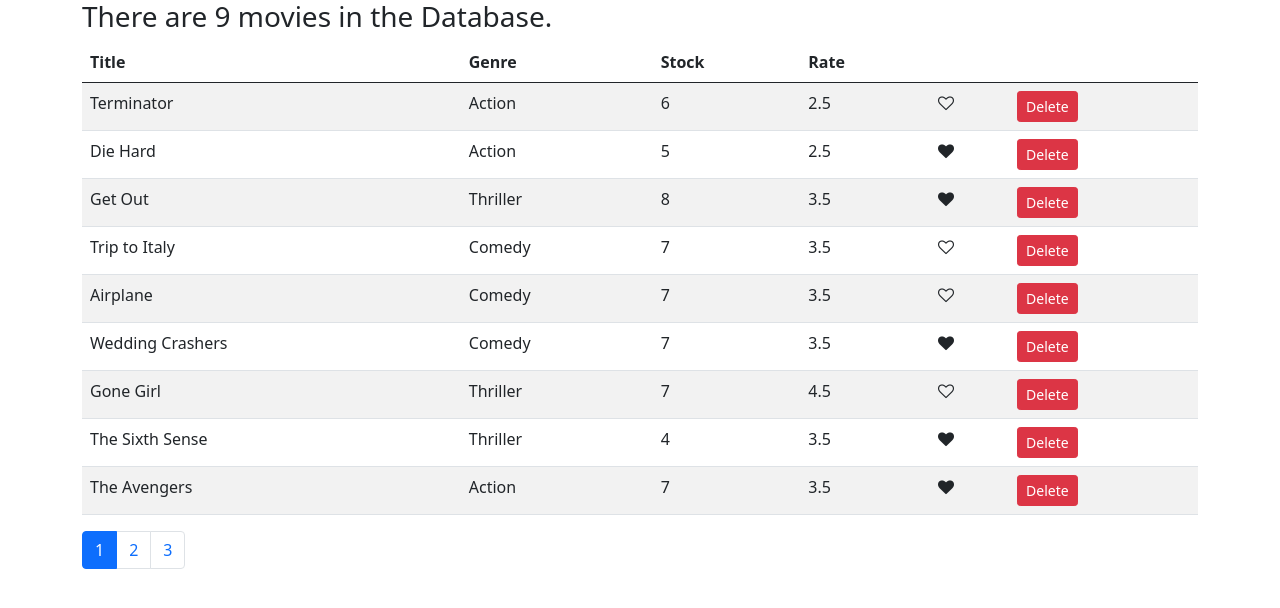
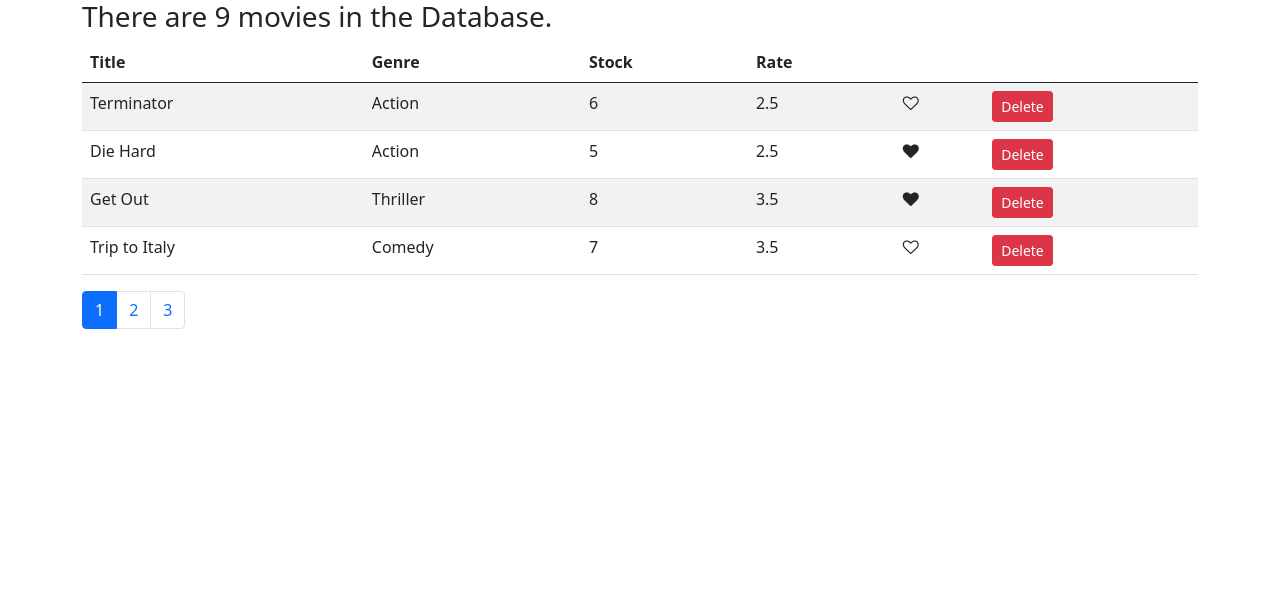
Before and after one commit to SKeerthi02/React-Vidly, a React (Create React App) app: page / in a window 1280 px wide. Shown: the top 608 px of the page. Built offline with nearby package versions, Linux system fonts and the light colour scheme.

Commit message:
implementing pagination

```diff
--- a/src/components/movies.jsx
+++ b/src/components/movies.jsx
@@ -2,6 +2,7 @@ import React, {Component} from 'react';
 import {getMovies} from "../services/fakeMovieService";
 import LikeComponent from "./common/likeComponent";
 import PaginationComponent from "./common/paginationComponent";
+import {paginate} from "../utils/pagination";
 
 class Movies extends Component {
 
@@ -30,7 +31,8 @@ class Movies extends Component {
 
     render() {
         console.log(this.state.movies.length)
-        const {pageSize, currentPage } = this.state;
+        const {pageSize, currentPage, movies: allMovies } = this.state;
+        const movies = paginate(allMovies, currentPage, pageSize)
         return (
             <div>
                 <div className="example-container">
@@ -48,7 +50,7 @@ class Movies extends Component {
                     </tr>
                     </thead>
                     <tbody>
-                    {this.state.movies.map(movie =>
+                    {movies.map(movie =>
                         <tr key={movie._id}>
                             <td>{movie.title}</td>
                             <td>{movie.genre.name}</td>
--- /dev/null
+++ b/src/utils/pagination.js
@@ -0,0 +1,7 @@
+import _ from 'lodash';
+
+
+export function paginate(array, currentPage, pageSize){
+    const index = (currentPage-1) * pageSize;
+    return _(array).slice(index).take(pageSize).value();
+}
```
